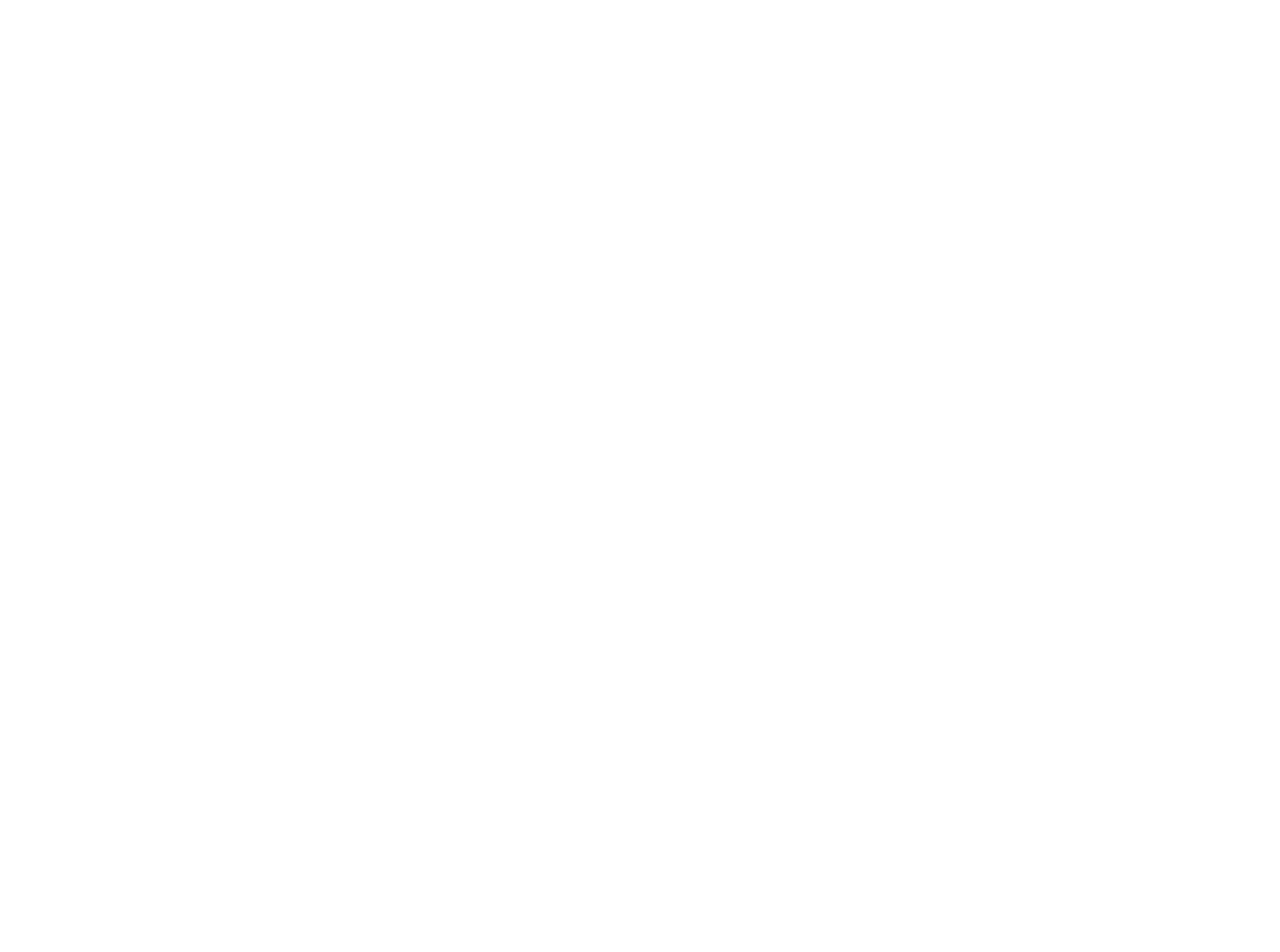
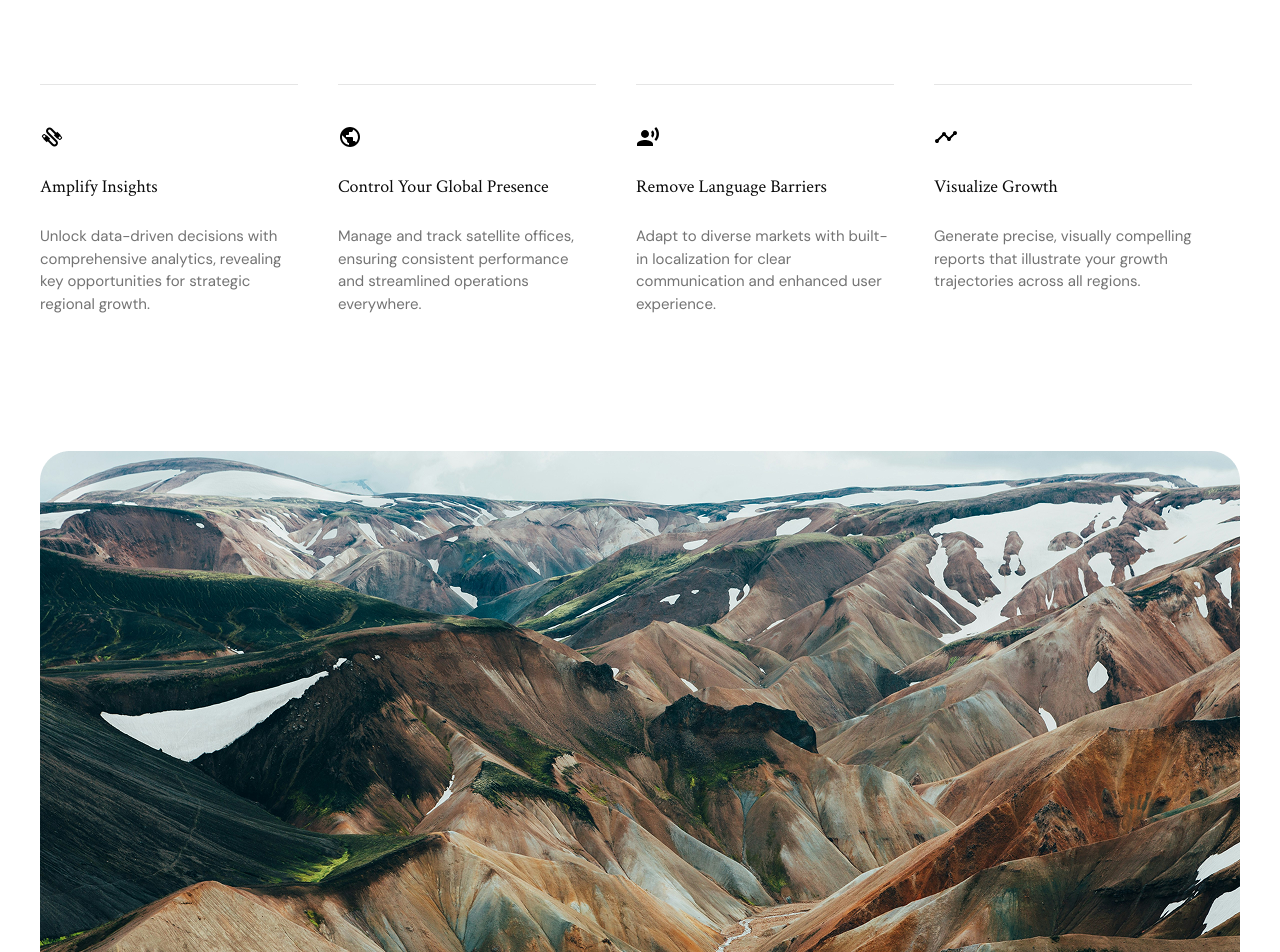
Before and after one commit to durim-dev/are, a Next.js app: page / in a window 1280 px wide. Shown: the part 1400-2352 px from the top of the page. Before the commit the page ends 1322 px from the top, so only its background shows below. Built offline with nearby package versions, Linux system fonts and the light colour scheme.

Commit message:
added benefits section

```diff
--- a/app/page.tsx
+++ b/app/page.tsx
@@ -1,3 +1,4 @@
+import { Benefits } from "@/components/sections/benefits";
 import { Hero } from "@/components/sections/hero";
 import { TrustedBy } from "@/components/sections/trusted-by";
 
@@ -6,6 +7,8 @@
     <main className="flex flex-col gap-10 md:gap-20 min-h-screen max-w-7xl mx-auto w-full px-4 pt-32 md:px-10 md:pt-0 ">
       <Hero />
       <TrustedBy />
+      <hr />
+      <Benefits />
     </main>
   );
 }
--- /dev/null
+++ b/components/sections/benefits.tsx
@@ -0,0 +1,108 @@
+"use client";
+
+import Image from "next/image";
+import { Icons } from "../icons";
+import { motion } from "motion/react";
+
+const benefits = [
+  {
+    title: "Amplify Insights",
+    description:
+      "Unlock data-driven decisions with comprehensive analytics, revealing key opportunities for strategic regional growth.",
+    icon: <Icons.cable className="size-6" />,
+  },
+  {
+    title: "Control Your Global Presence",
+    description:
+      "Manage and track satellite offices, ensuring consistent performance and streamlined operations everywhere.",
+    icon: <Icons.earth className="size-6" />,
+  },
+  {
+    title: "Remove Language Barriers",
+    description:
+      "Adapt to diverse markets with built-in localization for clear communication and enhanced user experience.",
+    icon: <Icons.account className="size-6" />,
+  },
+  {
+    title: "Visualize Growth",
+    description:
+      "Generate precise, visually compelling reports that illustrate your growth trajectories across all regions.",
+    icon: <Icons.chart className="size-6" />,
+  },
+];
+
+const MotionImage = motion(Image);
+
+export const Benefits = () => {
+  return (
+    <section className="flex flex-col gap-24">
+      <div className="flex flex-col gap-12 md:gap-8">
+        <h2 className="text-primary text-xs font-mono">Benefits</h2>
+        <p className="text-5xl md:text-6xl font-serif">
+          We've cracked the code.
+        </p>
+        <p className="text-lg text-sans text-muted-foreground">
+          Area provides real insights, without the data overload.
+        </p>
+      </div>
+
+      <div className="grid grid-cols-1 md:grid-cols-2 lg:grid-cols-4 gap-10 max-w-6xl">
+        {benefits.map((benefit, index) => (
+          <motion.div
+            key={index}
+            initial={{ opacity: 0, y: 30 }}
+            whileInView={{ opacity: 1, y: 0 }}
+            viewport={{ once: true, amount: 0.3 }}
+            transition={{ duration: 0.6, delay: index * 0.2 }}
+            className="flex flex-col gap-6 border-t py-10"
+          >
+            <span className="size-6">{benefit.icon}</span>
+            <h3 className="font-serif font-medium text-lg">{benefit.title}</h3>
+            <p className="font-sans text-[15px] text-muted-foreground">
+              {benefit.description}
+            </p>
+          </motion.div>
+        ))}
+      </div>
+
+      <MotionImage
+        initial={{ opacity: 0, y: 30, scale: 0.95 }}
+        whileInView={{ opacity: 1, y: 0, scale: 1 }}
+        viewport={{ once: true, amount: 0.2 }}
+        transition={{ duration: 0.8 }}
+        src="/images/benefits/benefits-desktop.png"
+        className="hidden lg:block"
+        alt="benefits-section"
+        width={1200}
+        height={620}
+        loading="lazy"
+      />
+
+      <MotionImage
+        initial={{ opacity: 0, y: 30, scale: 0.95 }}
+        whileInView={{ opacity: 1, y: 0, scale: 1 }}
+        viewport={{ once: true, amount: 0.2 }}
+        transition={{ duration: 0.8 }}
+        src="/images/benefits/benefits-tablet.png"
+        className="hidden md:block lg:hidden"
+        alt="benefits-section"
+        width={1200}
+        height={620}
+        loading="lazy"
+      />
+
+      <MotionImage
+        initial={{ opacity: 0, y: 30, scale: 0.95 }}
+        whileInView={{ opacity: 1, y: 0, scale: 1 }}
+        viewport={{ once: true, amount: 0.2 }}
+        transition={{ duration: 0.8 }}
+        src="/images/benefits/benefits-mobile.png"
+        className="md:hidden"
+        alt="benefits-section"
+        width={1200}
+        height={620}
+        loading="lazy"
+      />
+    </section>
+  );
+};
```
